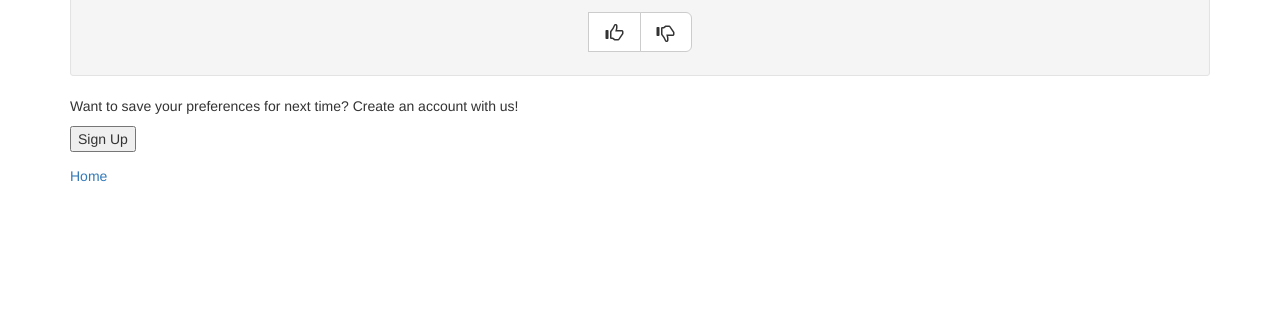
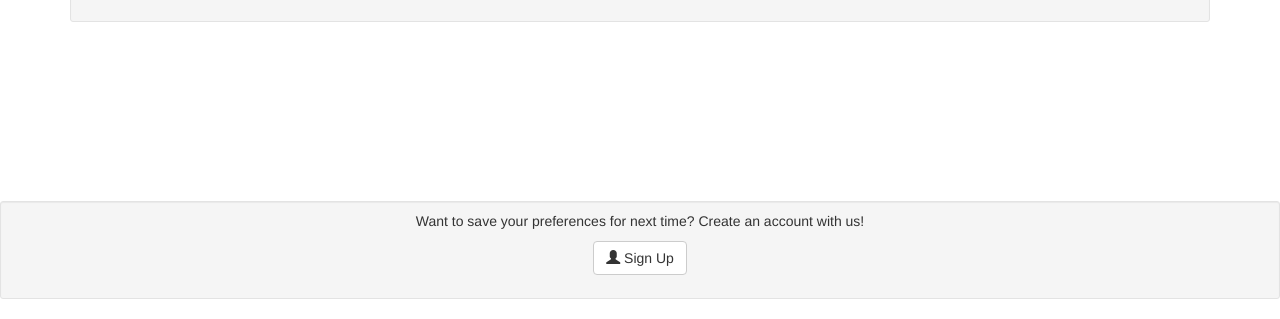
Before and after one commit to kbulloch/Epifoodus, a PHP site: template views/choice.twig in a window 1280 px wide. Shown: the part 481-800 px from the top of the page. Run offline with PHP 8.4, Linux system fonts and the light colour scheme; the template is opened without the code that fills it, so the values that code supplies are empty; some libraries are stand-ins or nearby versions.

Commit message:
update styling add glyphys

```diff
--- a/app/app.php
+++ b/app/app.php
@@ -111,7 +111,8 @@
 
 
     $app->get("/restaurant_form", function() use($app) {
-        return $app['twig']->render('restaurant_form.twig', array('cuisines' => Cuisine::getAll()));
+        $user = User::find($_SESSION['user_id']);
+        return $app['twig']->render('restaurant_form.twig', array('user' => $user, 'cuisines' => Cuisine::getAll()));
     });
 
     $app->post("/add_restaurant", function() use($app) {
--- a/views/add_restaurant.twig
+++ b/views/add_restaurant.twig
@@ -12,7 +12,7 @@
       <p>
         <img src="{{ restaurant.getImg }}" alt="{{ restaurant.getImg }}" height="250px" width="250px"/>
       </p>
-  <h2>Cuisine:<a href="/cuisine/{{ cuisine.getId }}">{{ cuisine.getType }}</a></h2>
+  <h2>Cuisine: <a href="/cuisine/{{ cuisine.getId }}">{{ cuisine.getType }}</a></h2>
     <p><strong>Address: </strong>{{ restaurant.getAddress}}</p>
     <p><strong>Phone: </strong>{{ restaurant.getPhone }}</p>
 
--- a/views/choice.twig
+++ b/views/choice.twig
@@ -13,7 +13,7 @@
         <p>
           <img src="{{ restaurant.getImg }}" alt="{{ restaurant.getImg }}" height="250px" width="250px"/>
         </p>
-    <h2>Cuisine:<a href="/cuisines/{{ cuisine.getId }}">{{ cuisine.getType }}</a></h2>
+    <h2>Cuisine: <a href="/cuisines/{{ cuisine.getId }}">{{ cuisine.getType }}</a></h2>
       <p><strong>Address: </strong>{{ restaurant.getAddress}}</p>
       <p><strong>Phone: </strong>{{ restaurant.getPhone }}</p>
 
@@ -37,30 +37,61 @@
       <p><strong>Open Time: </strong>{{ restaurant.getOpenTime }}</p>
       <p><strong>Close Time: </strong>{{ restaurant.getCloseTime }}</p>
       <!-- buttons for negative or positive feedback -->
-
+      {% if user is not empty %}
       <form class="btn-group" action="/choice/{{ restaurant.getId }}" method="post">
           <input id="res_id" name="res_id" type="hidden" value="{{ restaurant.getId }}">
         <button name="like" class="btn btn-default btn-lg" value=2>
           <span class="glyphicon glyphicon-thumbs-up" aria-hidden="true"></span>
-
-
         </button>
-
         <button name="like" class="btn btn-default btn-lg" value=0>
           <span class="glyphicon glyphicon-thumbs-down" aria-hidden="true"></span>
         </button>
       </form>
+      {% endif %}
   </div>
 
-      <!-- if they havent signed in, ask if they want to save their info -->
-      {% if user is empty %}
-        <p> Want to save your preferences for next time? Create an account with us!</p>
-          <form action="/create_user" method="post">
-            <button name="button">Sign Up</button>
-          </form>
-      {% endif %}
+
+     <footer id="footer" class="navbar navbar-fixed-bottom">
+         <div class="well well-sm" style="text-align:center">
+
+             <!-- if they havent signed in, ask if they want to save their info -->
+             {% if user is empty %}
+                    <p> Want to save your preferences for next time? Create an account with us!</p>
+
+                    <form class="btn-group inline" action="/create_user" method="get">
+                        <button class="btn btn-default btn-md">
+                             <span class="glyphicon glyphicon-user"></span> Sign Up
+                        </button>
+                    </form>
+             {% endif %}
 
 
-      <p><a href="/">Home</a></p>
+
+             {% if user is not empty %}
+                     <p>You are logged in as {{ user.getUsername }}</p>
+
+             <!-- home -->
+             <form class="btn-group inline" action="/" method="get">
+                 <button class="btn btn-default btn-md">
+                     <span class="glyphicon glyphicon-home"></span> Home
+                 </button>
+             </form>
+
+             <!-- View Profile -->
+             <form class="btn-group inline" action="/user" method="get">
+                 <button class="btn btn-default btn-md">
+                     <span class="glyphicon glyphicon-user"></span> View Profile
+                 </button>
+             </form>
+
+             <!-- Sign out -->
+             <form class="btn-group" action="/logout" method="post">
+                 <button class="btn btn-default btn-md">
+                     <span class="glyphicon glyphicon-remove" aria-hidden="true"></span> Sign Out
+                 </button>
+             </form>
+             {% endif %}
+         </div>
+     </footer>
   </body>
 </html>
--- a/views/options.twig
+++ b/views/options.twig
@@ -5,7 +5,10 @@
 </head>
 <body>
 
+
+
 <div class="container">
+<div class="well well-sm" style="text-align:center">
   <div class="row">
     <div class="col-sm-9">
       <div class="col-md-6 col-md-offset-2">
@@ -54,6 +57,6 @@
     </div>
   </div>
 </div>
-
+</div>
 </body>
 </html>
--- a/views/restaurant_form.twig
+++ b/views/restaurant_form.twig
@@ -75,11 +75,11 @@
                     </button>
                 </form>
                 <!-- Add more -->
-                <form class="btn-group inline" action="/restaurants_form" method="get">
+                <!-- <form class="btn-group inline" action="/restaurants_form" method="get">
                     <button class="btn btn-default btn-md">
                         <span class="glyphicon glyphicon-plus"></span> Add More
                     </button>
-                </form>
+                </form> -->
                 <!-- View Profile -->
                 <form class="btn-group inline" action="/user" method="get">
                     <button class="btn btn-default btn-md">
```
Also changed, not shown: views/user.twig (+49 -17 lines).
